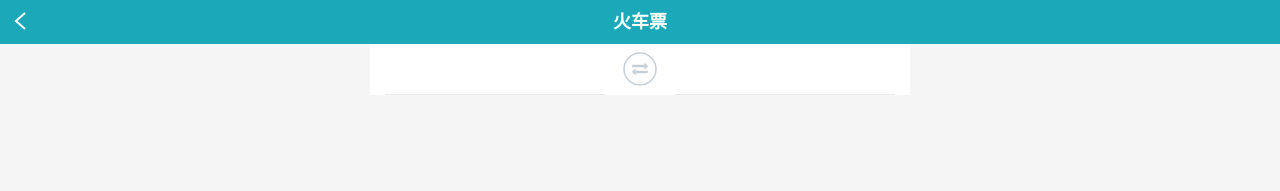
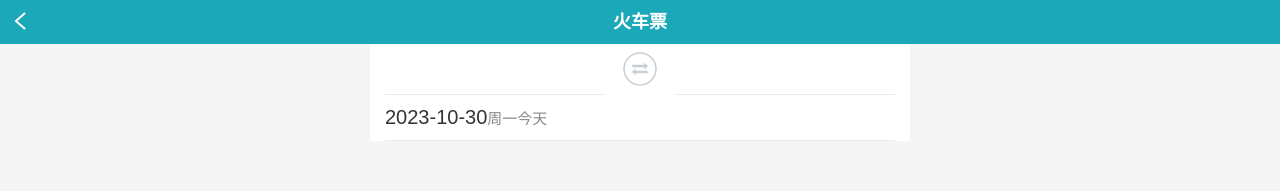
Before and after one commit to LoveWei0/WhereToGoReact, a React (Vite) app: page / in a window 1280 px wide. Shown: the top 191 px of the page. Built offline with nearby package versions, Linux system fonts and the light colour scheme.

Commit message:
feat: add departDate static

```diff
--- a/package.json
+++ b/package.json
@@ -16,6 +16,7 @@
     "@reduxjs/toolkit": "^1.9.7",
     "antd": "5.7.3",
     "axios": "^1.6.0",
+    "dayjs": "^1.11.10",
     "react": "^18.2.0",
     "react-dom": "^18.2.0",
     "react-redux": "^8.1.3",
--- a/src/App.css
+++ b/src/App.css
@@ -10,3 +10,18 @@
   padding: 5px 15px 0;
   background-color: #fff;
 }
+
+.depart-date {
+  font-size: 20px;
+  height: 45px;
+  line-height: 45px;
+  background-color: #fff;
+  border-bottom: 1px solid #eaeaea;
+  text-align: left;
+  color: #333;
+}
+
+.depart-week {
+  color: #888;
+  font-size: 15px;
+}
--- a/src/App.tsx
+++ b/src/App.tsx
@@ -1,11 +1,25 @@
-import React from 'react'
+import React, { useMemo } from 'react'
 import './App.css'
 
 // component
 import Header from './components/header'
 import Journey from './components/journey'
+// utils
+import { manageTime } from './utils/manageTimes'
+// dayjs
+import dayjs from 'dayjs'
 
 export default function App() {
+  const h0ofDepart = manageTime(Date.now())
+  const departDate = new Date(h0ofDepart)
+  const departDateString = useMemo(() => {
+    return dayjs(h0ofDepart).format('YYYY-MM-DD')
+  }, [h0ofDepart])
+  const isToday = h0ofDepart === manageTime()
+  const weekString =
+    '周' +
+    ['日', '一', '二', '三', '四', '五', '六'][departDate.getDay()] +
+    (isToday ? '今天' : '')
   return (
     <>
       <div className="header-wrapper">
@@ -13,6 +27,11 @@ export default function App() {
       </div>
       <form action="./query.html" className="form">
         <Journey />
+        <div className="depart-date">
+          <input type="hidden" name="date" value={departDateString} />
+          {departDateString}
+          <span className="depart-week">{weekString}</span>
+        </div>
       </form>
     </>
   )
--- /dev/null
+++ b/src/utils/manageTimes.ts
@@ -0,0 +1,8 @@
+export function manageTime(timestamp = Date.now()) {
+  const target = new Date(timestamp)
+  target.setHours(0)
+  target.setMinutes(0)
+  target.setSeconds(0)
+  target.setMilliseconds(0)
+  return target.getTime()
+}
```
Also changed, not shown: 1 other file (tests, documents, lock files or other folders).
